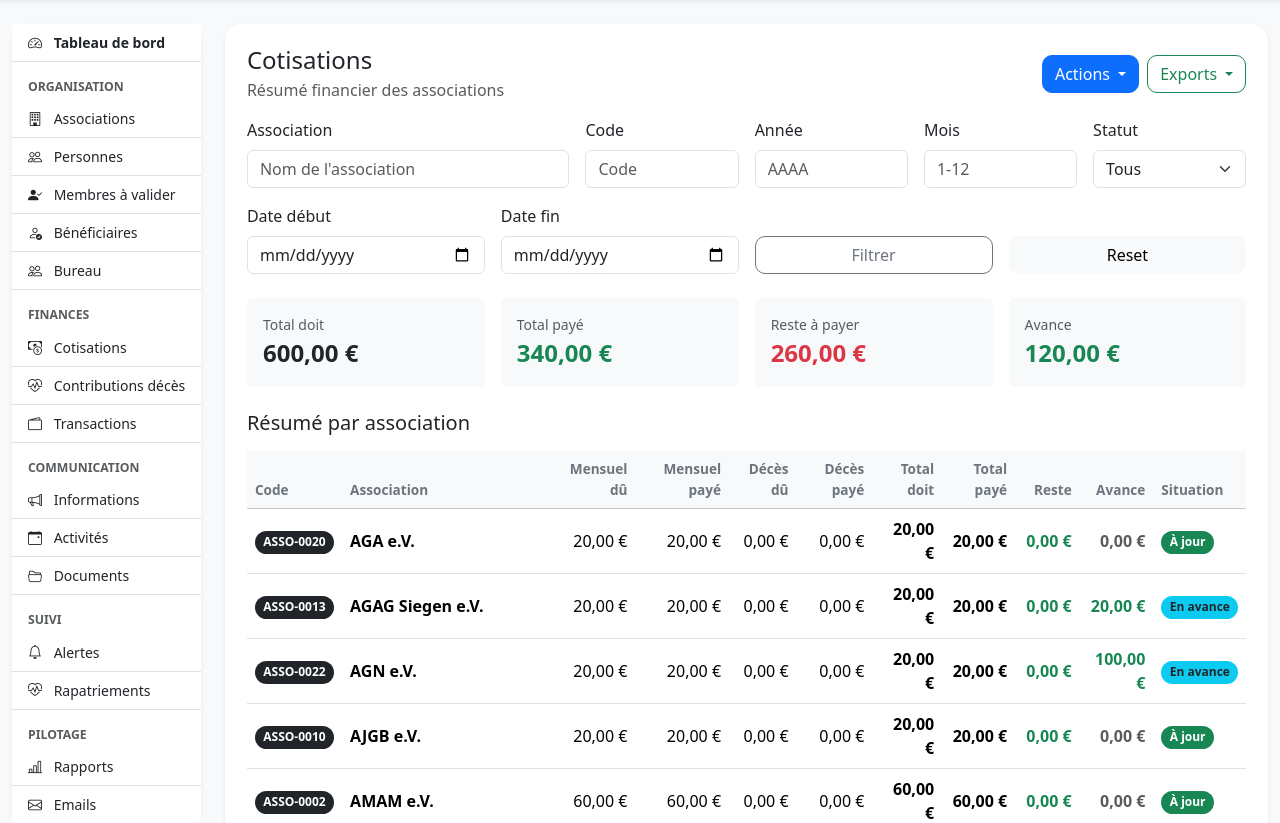
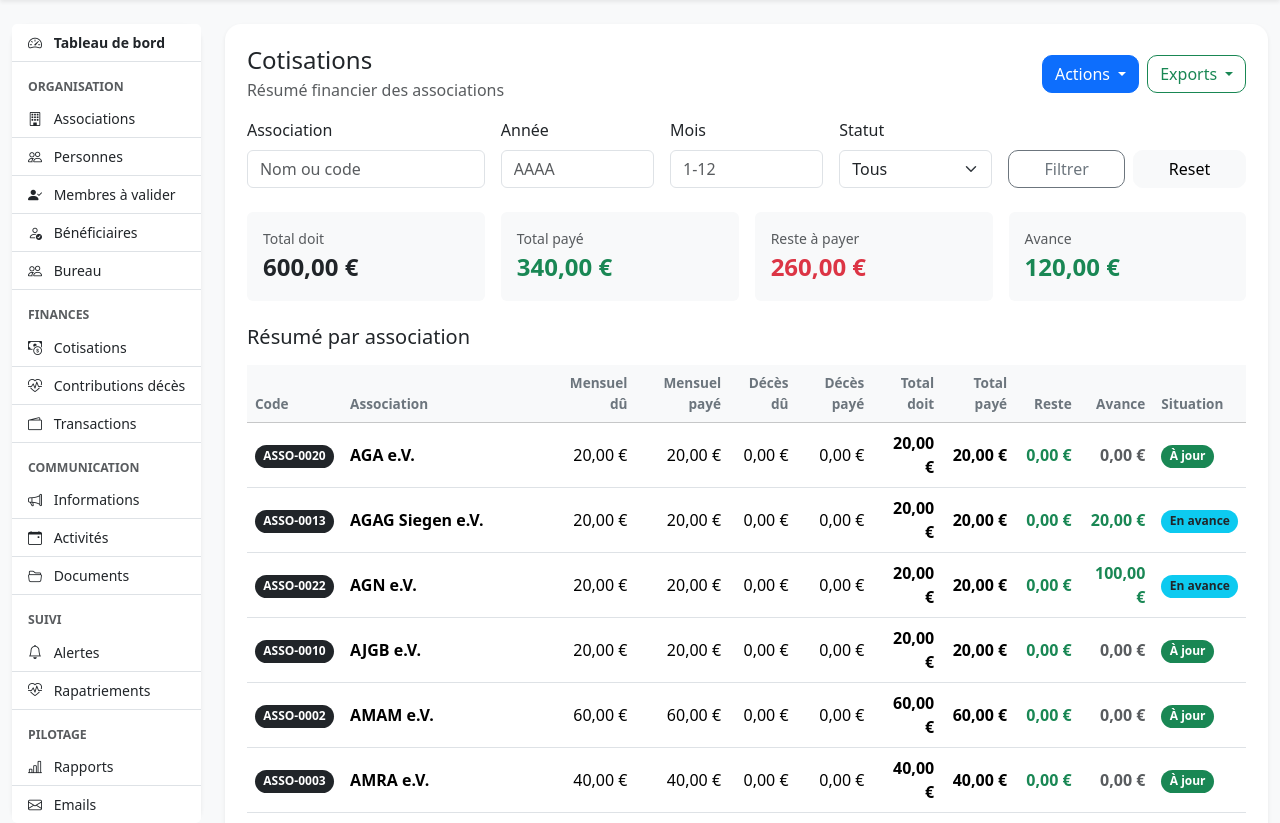
Before and after one commit to Barry-22491/fag, a Django app: page /cotisations/ in a window 1280 px wide. Shown: the part 80-903 px from the top of the page. Run offline with Django 5.2, Linux system fonts and the light colour scheme; a user stored in the database is signed in; data comes from the database, SQL or seed files in the repository; data that the repository does not hold is empty.

Commit message:
Refonte du filtrage des cotisations et amélioration de l'interface utilisateur : mise à jour de la mise en page du formulaire, suppression des filtres de date inutilisés et amélioration de la fonctionnalité de recherche d'associations (12.11.2026-Barry)

```diff
--- a/gestion/templates/cotisations/liste.html
+++ b/gestion/templates/cotisations/liste.html
@@ -87,24 +87,14 @@
     </div>
 
     <form method="get" class="row g-3 mb-4 align-items-end">
-      <div class="col-12 col-md-4">
+      <div class="col-12 col-md-3">
         <label for="filtre-association" class="form-label">Association</label>
         <input type="text"
                id="filtre-association"
                name="association"
                value="{{ request.GET.association }}"
                class="form-control"
-               placeholder="Nom de l'association">
-      </div>
-
-      <div class="col-6 col-md-2">
-        <label for="filtre-code" class="form-label">Code</label>
-        <input type="text"
-               id="filtre-code"
-               name="code"
-               value="{{ request.GET.code }}"
-               class="form-control"
-               placeholder="Code">
+               placeholder="Nom ou code">
       </div>
 
       <div class="col-6 col-md-2">
@@ -131,7 +121,7 @@
                max="12">
       </div>
 
-      <div class="col-6 col-md-2">
+      <div class="col-12 col-md-2">
         <label for="filtre-statut" class="form-label">Statut</label>
         <select id="filtre-statut" name="statut" class="form-select">
           <option value="">Tous</option>
@@ -142,32 +132,11 @@
         </select>
       </div>
 
-      <div class="col-6 col-md-3">
-        <label for="filtre-date-debut" class="form-label">Date début</label>
-        <input type="date"
-               id="filtre-date-debut"
-               name="date_debut"
-               value="{{ request.GET.date_debut }}"
-               class="form-control">
-      </div>
-
-      <div class="col-6 col-md-3">
-        <label for="filtre-date-fin" class="form-label">Date fin</label>
-        <input type="date"
-               id="filtre-date-fin"
-               name="date_fin"
-               value="{{ request.GET.date_fin }}"
-               class="form-control">
-      </div>
-
-      <div class="col-6 col-md-3">
-        <button type="submit" class="btn btn-outline-secondary w-100">
+      <div class="col-6 col-md-3 d-flex gap-2">
+        <button type="submit" class="btn btn-outline-secondary flex-fill">
           Filtrer
         </button>
-      </div>
-
-      <div class="col-6 col-md-3">
-        <a href="{% url 'cotisations_liste' %}" class="btn btn-light w-100">
+        <a href="{% url 'cotisations_liste' %}" class="btn btn-light flex-fill">
           Reset
         </a>
       </div>
--- a/gestion/views.py
+++ b/gestion/views.py
@@ -25,7 +25,6 @@ from decimal import Decimal, ROUND_UP
 from django.utils.safestring import mark_safe # type: ignore
 from urllib.parse import quote
 from django.db import transaction
-from django.utils.dateparse import parse_date
 from django.views.decorators.http import require_POST
 
 
@@ -856,30 +855,21 @@ def cotisations_liste(request):
     else:
         return HttpResponseForbidden("Accès refusé.")
 
-    code = request.GET.get("code")
     annee = request.GET.get("annee")
     mois = request.GET.get("mois")
     statut = request.GET.get("statut")
-    association = request.GET.get("association")
-    date_debut = request.GET.get("date_debut")
-    date_fin = request.GET.get("date_fin")
+    association = (request.GET.get("association") or "").strip()
 
     qs = filtrer_cotisations_mensuelles(qs, request)
-
-    if code:
-        contributions_deces = contributions_deces.filter(
-            association__code_paiement__icontains=code
-        )
-        paiements_avance = paiements_avance.filter(
-            association__code_paiement__icontains=code
-        )
 
     if association:
         contributions_deces = contributions_deces.filter(
-            association__entite__nom__icontains=association
+            Q(association__entite__nom__icontains=association) |
+            Q(association__code_paiement__icontains=association)
         )
         paiements_avance = paiements_avance.filter(
-            association__entite__nom__icontains=association
+            Q(association__entite__nom__icontains=association) |
+            Q(association__code_paiement__icontains=association)
         )
 
     if statut:
@@ -995,7 +985,7 @@ def cotisations_liste(request):
     total_avance_global = sum(item["avance"] for item in resume_associations)
 
     afficher_detail_mensuel = bool(
-        code or association or annee or mois or statut or date_debut or date_fin
+        association or annee or mois or statut
     )
 
     page_obj = paginate(request, qs.order_by("-annee", "-mois"))
@@ -3209,19 +3199,16 @@ def export_vide(request, message="Aucune donnée à exporter."):
 
 
 def filtrer_cotisations_mensuelles(qs, request):
-    association = request.GET.get("association")
-    code = request.GET.get("code")
+    association = (request.GET.get("association") or "").strip()
     annee = request.GET.get("annee")
     mois = request.GET.get("mois")
     statut = request.GET.get("statut")
-    date_debut = request.GET.get("date_debut")
-    date_fin = request.GET.get("date_fin")
 
     if association:
-        qs = qs.filter(affiliation__association__entite__nom__icontains=association)
-
-    if code:
-        qs = qs.filter(affiliation__association__code_paiement__icontains=code)
+        qs = qs.filter(
+            Q(affiliation__association__entite__nom__icontains=association) |
+            Q(affiliation__association__code_paiement__icontains=association)
+        )
 
     if annee:
         qs = qs.filter(annee=annee)
@@ -3231,30 +3218,6 @@ def filtrer_cotisations_mensuelles(qs, request):
 
     if statut:
         qs = qs.filter(statut=statut)
-
-    debut = parse_date(date_debut) if date_debut else None
-    fin = parse_date(date_fin) if date_fin else None
-
-    if debut and fin:
-        qs = qs.filter(
-            Q(annee__gt=debut.year) |
-            Q(annee=debut.year, mois__gte=debut.month)
-        ).filter(
-            Q(annee__lt=fin.year) |
-            Q(annee=fin.year, mois__lte=fin.month)
-        )
-
-    elif debut:
-        qs = qs.filter(
-            Q(annee__gt=debut.year) |
-            Q(annee=debut.year, mois__gte=debut.month)
-        )
-
-    elif fin:
-        qs = qs.filter(
-            Q(annee__lt=fin.year) |
-            Q(annee=fin.year, mois__lte=fin.month)
-        )
 
     return qs
 
```
